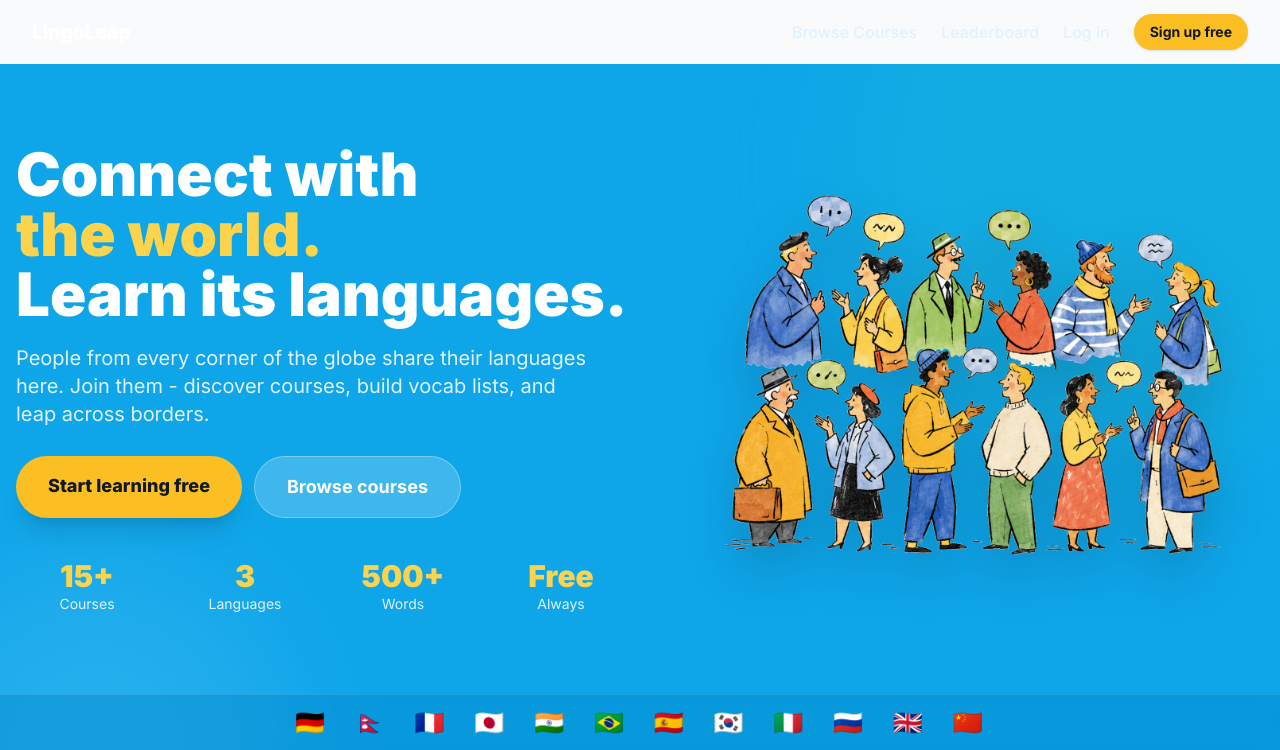
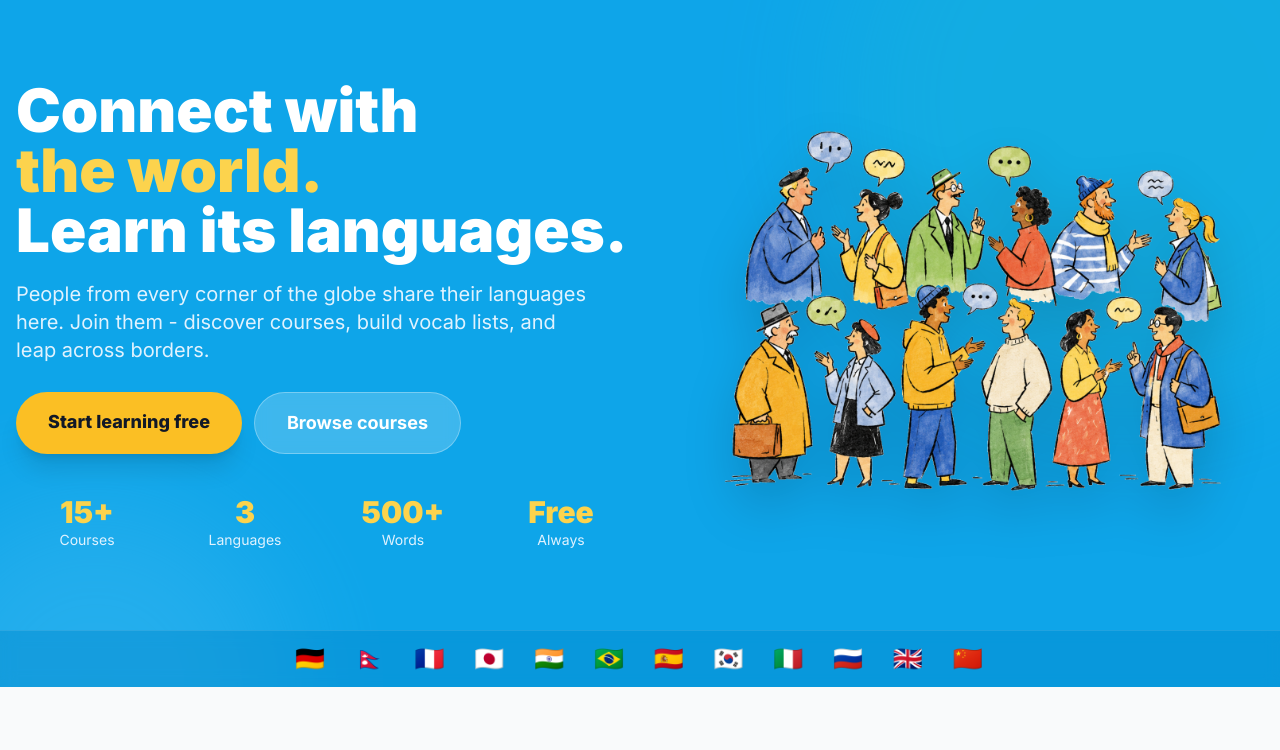
Before and after one commit to tmashworthab/lingoleap, a Flask app: page / in a window 1280 px wide. Shown: the top 750 px of the page. Run offline with Flask 3, Linux system fonts and the light colour scheme; data comes from the database, SQL or seed files in the repository; some libraries are stand-ins or nearby versions.

Commit message:
Hide navbar on homepage

```diff
--- a/templates/base.html
+++ b/templates/base.html
@@ -30,7 +30,7 @@
 <body class="bg-gray-50 font-sans text-gray-800 min-h-screen flex flex-col">
 
   <!-- NAVBAR -->
-  <nav class="{% block nav_class %}bg-sky-500 shadow-lg{% endblock %} sticky top-0 z-50">
+  <nav class="{% block nav_class %}bg-sky-500 shadow-lg{% endblock %} sticky top-0 z-50 {% block nav_hidden %}{% endblock %}">
     <div class="max-w-7xl mx-auto px-4 sm:px-6 lg:px-8">
       <div class="flex items-center justify-between h-16">
         <!-- Logo -->
--- a/templates/index.html
+++ b/templates/index.html
@@ -2,6 +2,7 @@
 {% block title %}LingoLeap - Learn Any Language, Your Way{% endblock %}
 
 {% block nav_class %}bg-transparent shadow-none{% endblock %}
+{% block nav_hidden %}hidden{% endblock %}
 
 {% block content %}
 
```
